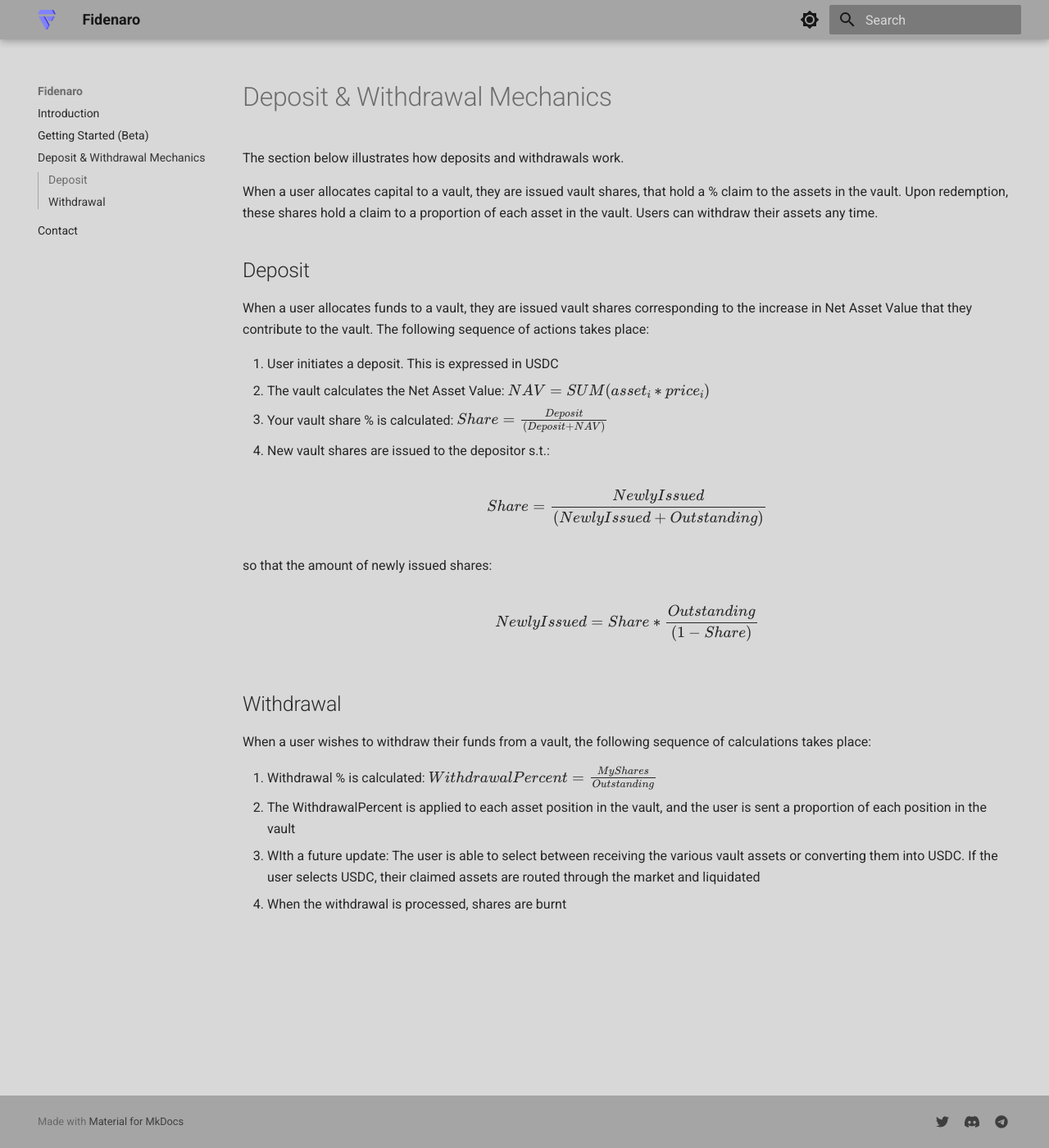
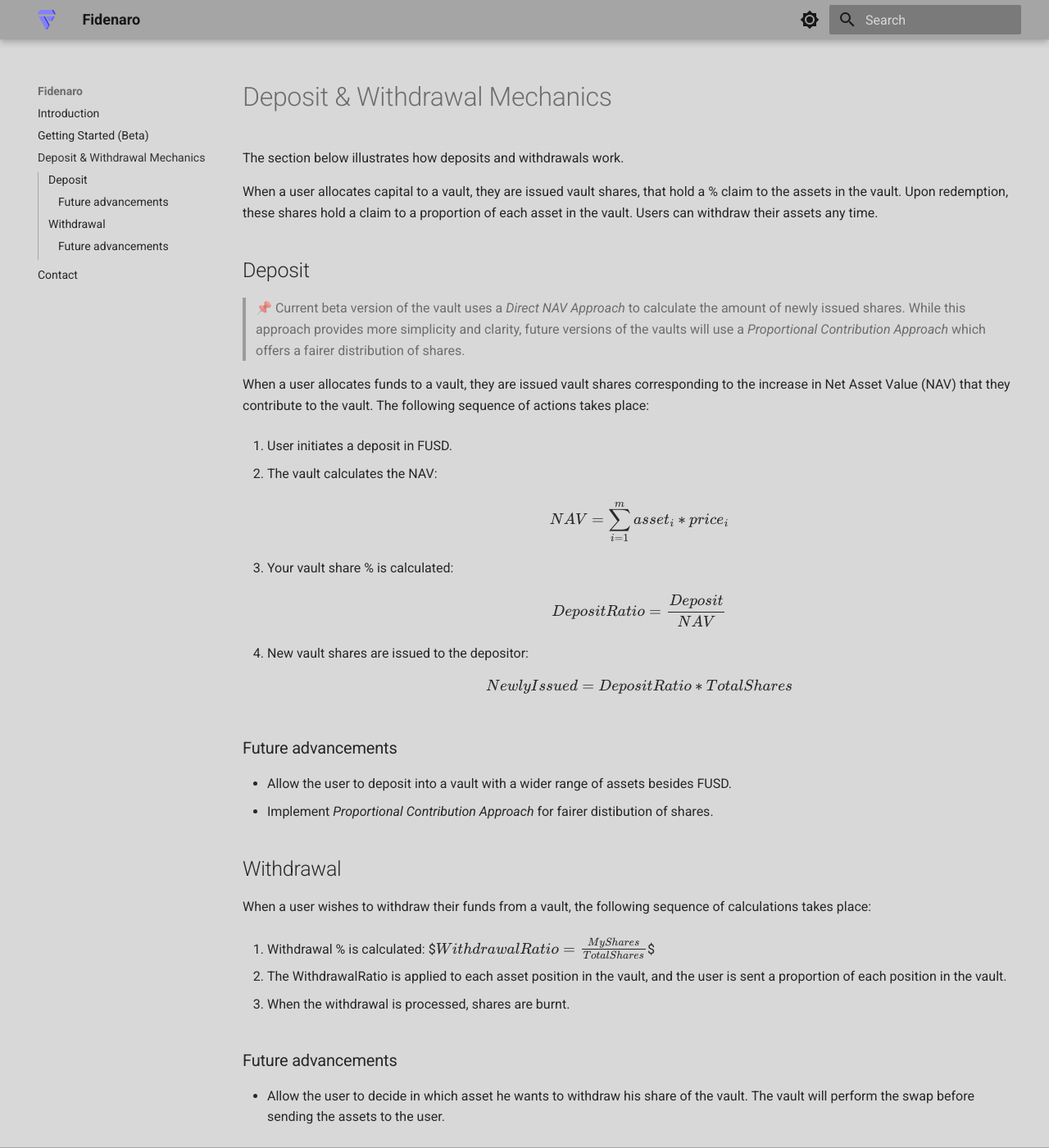
Before and after one commit to razi90/fidenaro-docs, an MkDocs documentation site: the page built from docs/mechanics.md, in a window 1280 px wide and 1400 px high. Shown: the whole window at 82% size. Built offline with MkDocs 1.6.1 and Material for MkDocs 9.7.7, drawn with Linux system fonts in a browser that asks for light colours.

Commit message:
Corrected formulas Added future improvements

```diff
--- a/docs/mechanics.md
+++ b/docs/mechanics.md
@@ -6,28 +6,69 @@ When a user allocates capital to a vault, they are issued vault shares, that hol
 
 ## Deposit
 
-When a user allocates funds to a vault, they are issued vault shares corresponding to the increase in Net Asset Value that they contribute to the vault. The following sequence of actions takes place:
+> 📌 Current beta version of the vault uses a *Direct NAV Approach* to calculate the amount of newly issued shares. While this approach provides more simplicity and clarity, future versions of the vaults will use a *Proportional Contribution Approach* which offers a fairer distribution of shares.
 
-1. User initiates a deposit. This is expressed in USDC
-2. The vault calculates the Net Asset Value: $NAV = SUM(asset_i * price_i)$
-3. Your vault share % is calculated: $Share = \frac{Deposit}{(Deposit+NAV)}$
+When a user allocates funds to a vault, they are issued vault shares corresponding to the increase in Net Asset Value (NAV) that they contribute to the vault. The following sequence of actions takes place:
+
+1. User initiates a deposit in FUSD.
+
+2. The vault calculates the NAV:
+$$
+NAV = \sum _ { i = 1} ^ { m } asset_i * price_i
+$$
+
+3. Your vault share % is calculated:
+$$
+DepositRatio = \frac{Deposit}{NAV}
+$$
+
+4. New vault shares are issued to the depositor:
+$$
+NewlyIssued = DepositRatio * TotalShares
+$$
+
+### Future advancements
+
+* Allow the user to deposit into a vault with a wider range of assets besides FUSD.
+* Implement *Proportional Contribution Approach* for fairer distibution of shares.
+
+<!-- Proportional Contribution Approach -->
+
+<!-- 1. User initiates a deposit. This is expressed in FUSD.
+
+2. The vault calculates the NAV:
+$$
+NAV = \sum _ { i = 1} ^ { m } asset_i * price_i
+$$
+
+3. Your vault share % is calculated:
+$$
+Share = \frac{Deposit}{(Deposit+NAV)}
+$$
+
 4. New vault shares are issued to the depositor s.t.:
 
 $$
-Share = \frac{NewlyIssued}{(NewlyIssued + Outstanding)}
+Share = \frac{NewlyIssued}{(NewlyIssued + TotalShares)}
 $$
 
 so that the amount of newly issued shares:
 
 $$
-NewlyIssued = Share * \frac{Outstanding}{(1-Share)}
-$$
+NewlyIssued = Share * \frac{TotalShares}{(1-Share)}
+$$ -->
 
 ## Withdrawal
 
 When a user wishes to withdraw their funds from a vault, the following sequence of calculations takes place:
 
-1. Withdrawal % is calculated: $WithdrawalPercent = \frac{MyShares}{Outstanding}$
-2. The WithdrawalPercent is applied to each asset position in the vault, and the user is sent a proportion of each position in the vault
-3. WIth a future update: The user is able to select between receiving the various vault assets or converting them into USDC. If the user selects USDC, their claimed assets are routed through the market and liquidated
-4. When the withdrawal is processed, shares are burnt
+1. Withdrawal % is calculated:
+$$WithdrawalRatio = \frac{MyShares}{TotalShares}$$
+
+2. The WithdrawalRatio is applied to each asset position in the vault, and the user is sent a proportion of each position in the vault.
+
+3. When the withdrawal is processed, shares are burnt.
+
+### Future advancements
+
+* Allow the user to decide in which asset he wants to withdraw his share of the vault. The vault will perform the swap before sending the assets to the user.
```
